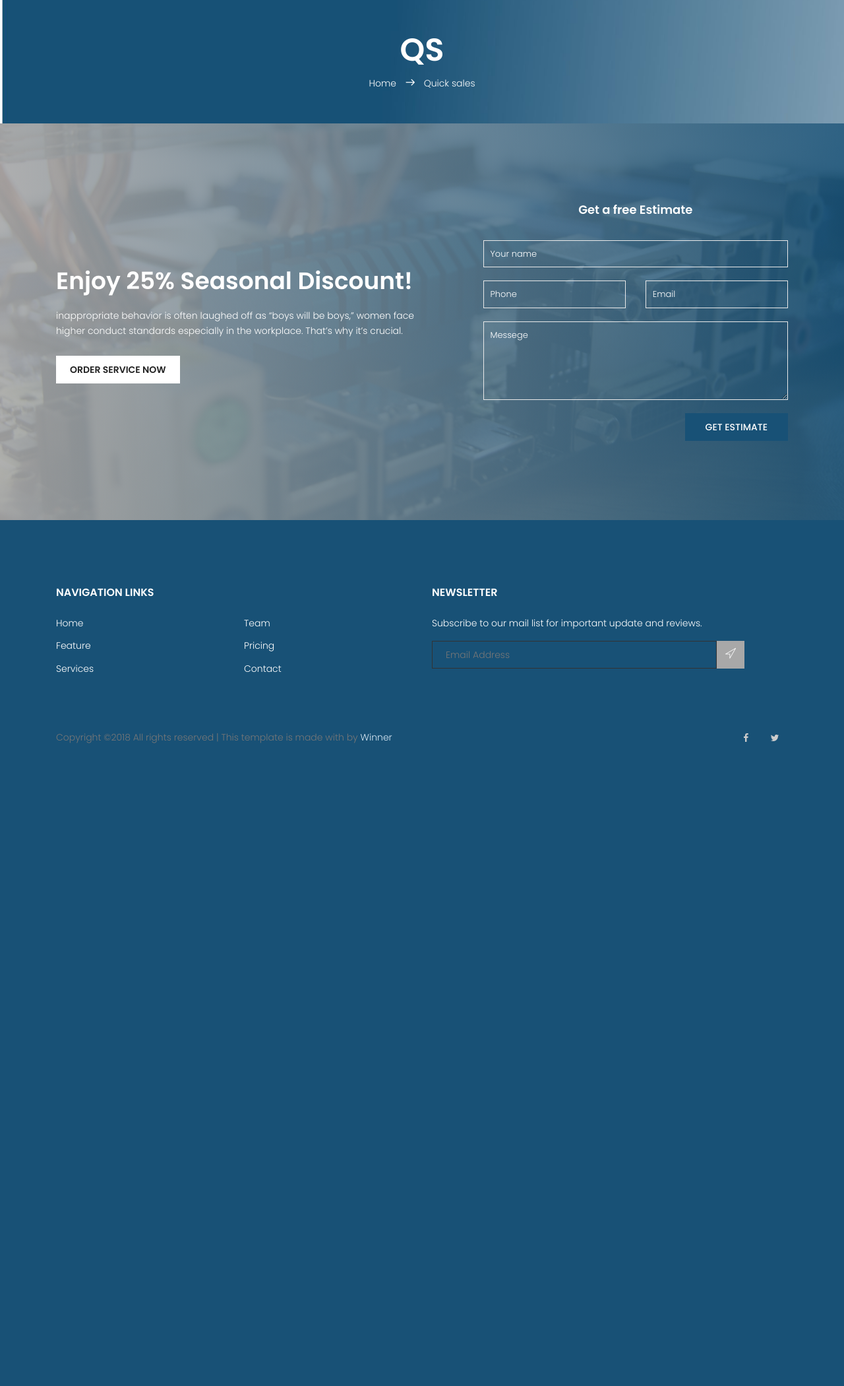
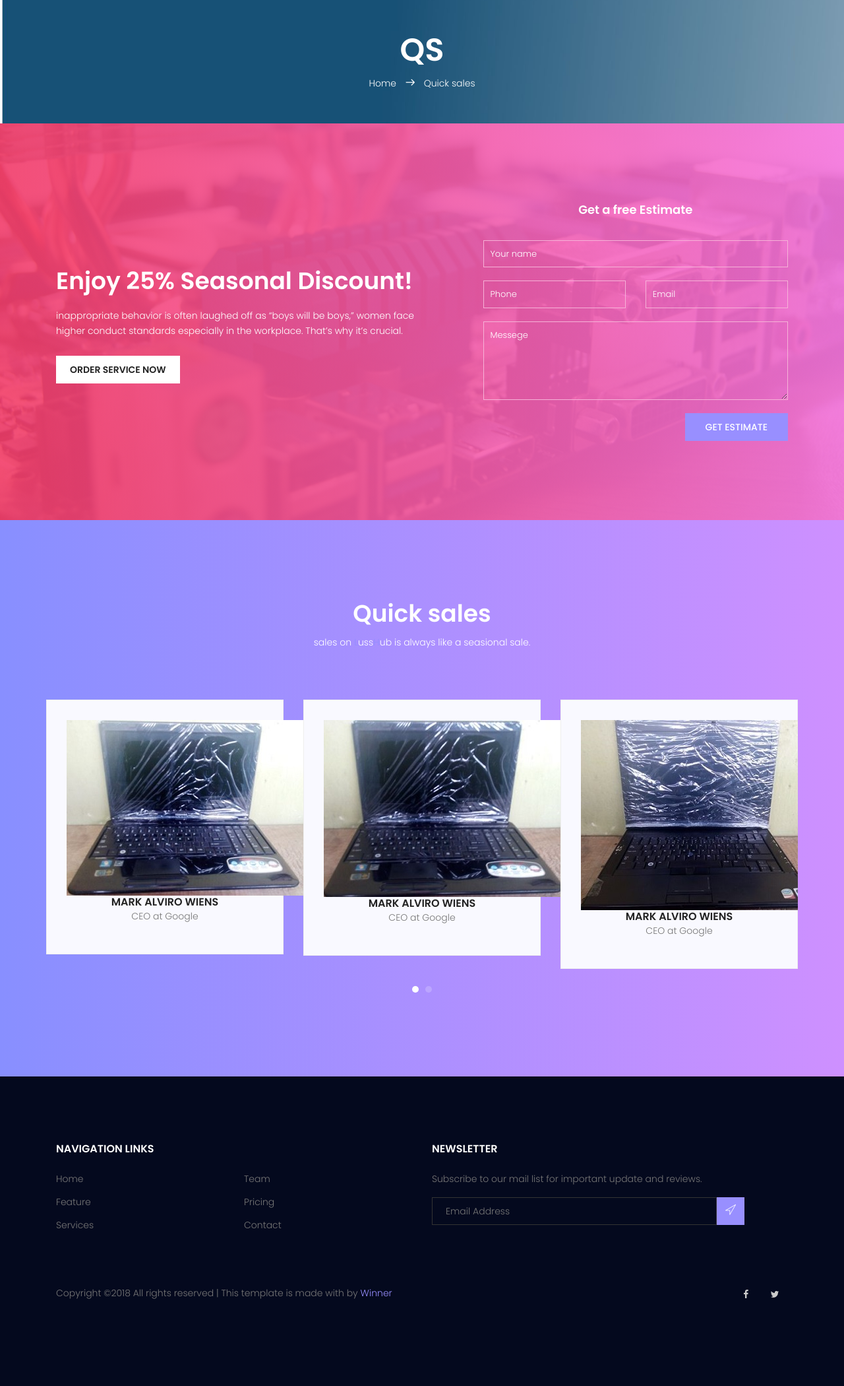
Before and after one commit to rexsteroxy/lusshub, a PHP site: page /sales.php in a window 1280 px wide. Shown: the part 113-2213 px from the top of the page at 66% size. Before the commit the page ends 1239 px from the top, so only its background shows below. Run offline with PHP 8.4, Linux system fonts and the light colour scheme; style sheets or scripts are compiled from the project's sources; some libraries are stand-ins or nearby versions.

Commit message:
restructured the sales page

```diff
--- a/js/main.js
+++ b/js/main.js
@@ -222,7 +222,7 @@
 
     //------- Owl Carusel  js --------//
 
-    $('.active-testimonial-carusel').owlCarousel({
+    $('.active-qs-carusel').owlCarousel({
         items: 3,
         loop: true,
         margin: 30,
--- a/sales.php
+++ b/sales.php
@@ -28,6 +28,8 @@
 			<link rel="stylesheet" href="css/animate.min.css">
 			<link rel="stylesheet" href="css/owl.carousel.css">
 			<link rel="stylesheet" href="css/main.css">
+			<link rel="stylesheet" href="css/sales/responsive.css">
+			<link rel="stylesheet" href="css/sales/style.css">
 		</head>
 		<body>
 			<header id="header" id="home">
@@ -50,24 +52,24 @@
 			  <div class="container main-menu">
 				  <div class="row align-items-center justify-content-between d-flex">
 					<div id="logo">
-					  <a href="index.html"><img src="img/logo.png" alt="" title="" /></a>
+					  <a href="index.php"><img src="img/logo.png" alt="" title="" /></a>
 					</div>
 					<nav id="nav-menu-container">
 					  <ul class="nav-menu">
-						<li class="menu-active"><a href="index.html">Home</a></li>
+						<li class="menu-active"><a href="index.php">Home</a></li>
 						<li class="menu-has-children">Divisions
 						  <ul>
 							<li><a href="#">Imo</a></li>
 							<li><a href="#">Abia</a></li>
 						  </ul>
 						</li>
-						<li><a href="sales.html">QS</a></li>
-						<li><a href="about.html">About</a></li>
-						<li><a href="contact.html">Contact</a></li>
+						<li><a href="sales.php">QS</a></li>
+						<li><a href="about.php">About</a></li>
+						<li><a href="contact.php">Contact</a></li>
 						<li class="menu-has-children">Account
 						  <ul>
-							<li><a href="login.html"><i class="fa fa-sign-in"></i>Login</a></li>
-							<li><a href="register.html"><i class="lnr lnr-user"></i> Register</a></li>
+							<li><a href="login.php"><i class="fa fa-sign-in"></i>Login</a></li>
+							<li><a href="register.php"><i class="lnr lnr-user"></i> Register</a></li>
 						  </ul>
 						</li>
 					  </ul>
@@ -85,7 +87,7 @@
 							<h1 class="text-white">
 								QS
 							</h1>
-							<p class="text-white link-nav"><a href="index.html">Home </a>  <span class="lnr lnr-arrow-right"></span>  <a href="services.html"> Quick sales</a></p>
+							<p class="text-white link-nav"><a href="index.php">Home </a>  <span class="lnr lnr-arrow-right"></span>  <a href="services.php"> Quick sales</a></p>
 						</div>
 					</div>
 				</div>
@@ -133,6 +135,52 @@
 			</section>
 			<!-- End discount-section Area -->
 
+
+			<section class="qs-area section-gap" id="qs">
+				<div class="container">
+					<div class="row d-flex justify-content-center">
+						<div class="menu-content pb-60 col-lg-7">
+							<div class="title text-center">
+								<h1 class="mb-10 text-white">Quick sales</h1>
+								<p class="text-white">sales on <b>L</b>uss<b>H</b>ub is always like a seasional sale.</p>
+							</div>
+						</div>
+					</div>
+					<div class="row">
+						<div class="active-qs-carusel">
+							<div class="single-qs item">
+								<img class="mx-auto" src="img/luss1.jpg" alt="">
+								<h5>Mark Alviro Wiens</h5>
+								<p>
+									CEO at Google
+								</p>
+							</div>
+							<div class="single-qs item">
+								<img class="mx-auto" src="img/luss2.jpg" alt="">
+								<h5>Mark Alviro Wiens</h5>
+								<p>
+									CEO at Google
+								</p>
+							</div>
+							<div class="single-qs item">
+								<img class="mx-auto" src="img/luss3.jpg" alt="">
+								<h5>Mark Alviro Wiens</h5>
+								<p>
+									CEO at Google
+								</p>
+							</div>
+							<div class="single-qs item">
+								<img class="mx-auto" src="img/luss4.jpg" alt="">
+								<h5>Mark Alviro Wiens</h5>
+								<p>
+									CEO at Google
+								</p>
+							</div>
+						</div>
+					</div>
+				</div>
+			</section>
+			<!-- End qs Area -->
 
 			<!-- start footer Area -->
 			<footer class="footer-area section-gap">
@@ -211,5 +259,6 @@
     		<script src="js/jquery.circlechart.js"></script>
 			<script src="js/mail-script.js"></script>
 			<script src="js/main.js"></script>
+			<script src="js/sales/active.js"></script>
 		</body>
 	</html>
--- a/scss/theme/_home.scss
+++ b/scss/theme/_home.scss
@@ -558,9 +558,9 @@
 
 //--------- end faq area  -------------//
 
-//--------- Start testimonial Area -------------//
+//--------- Start qs Area -------------//
 
-.testomial-area{
+.qs-area{
 	@extend .p1-gradient-bg;
 	.owl-carousel .owl-item img{
 		width:auto!important;
@@ -600,7 +600,7 @@
 	}
 }
 
-.single-testimonial{
+.single-qs{
 	text-align:center;
 	padding:30px;
    	background:$offwhite;
@@ -624,7 +624,7 @@
 }
 
 
-//--------- End testimonial Area -------------//
+//--------- End qs Area -------------//
 
 
 //--------- start blog Area -------------//
```
Also changed, not shown: about.php (+21 -21 lines), contact.php (+8 -8 lines), css/theme/pages.css (+10 -10 lines), index.php (+15 -15 lines), css/main.css.
